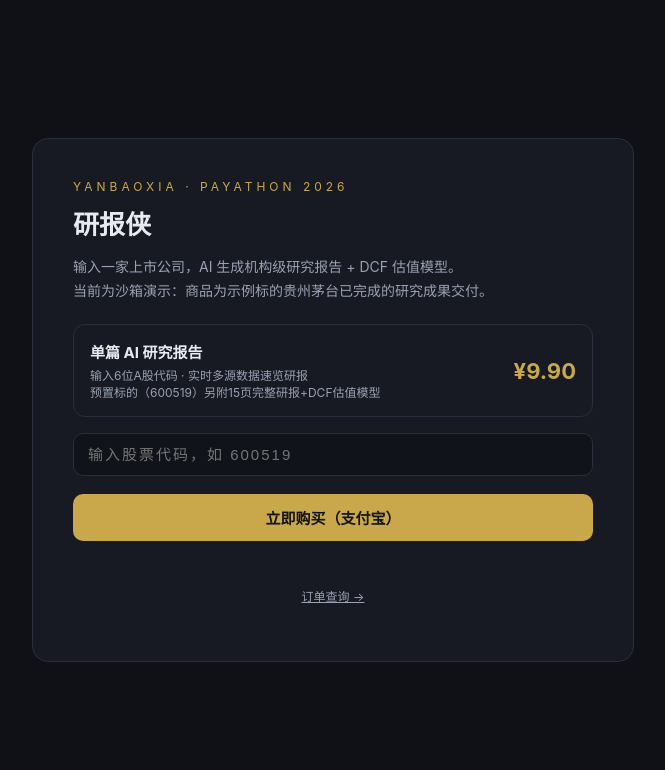
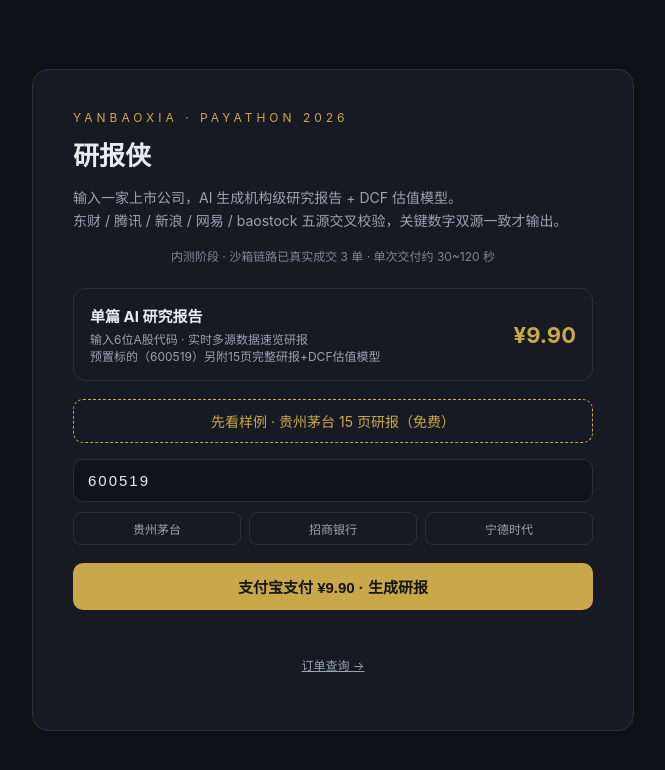
Before and after one commit to yigenfeng0707-netizen/yanbaoxia-web, a website: page public/index.html in a window 1280 px wide. Shown: the whole page, without its empty margins (307-972 px from the left). Drawn offline with Linux system fonts and the light colour scheme.

Commit message:
落地页转化优化：付费前可见样例研报
- 首屏新增「先看样例 · 贵州茅台15页研报（免费）」，指向 /sample/600519-sample-report.pdf
- 新增信任条与五源交叉校验说明，移除「沙箱演示」劝退文案
- 股票代码预填 600519，并加贵州茅台/招商银行/宁德时代快捷 chips
- 按钮文案改为「支付宝支付 ¥9.90 · 生成研报」

```diff
--- a/public/index.html
+++ b/public/index.html
@@ -15,24 +15,32 @@
   button{width:100%;margin-top:18px;padding:13px;border:0;border-radius:10px;background:#c9a84c;color:#141414;font-size:15px;font-weight:700;cursor:pointer}
   button:disabled{opacity:.5;cursor:wait}
   #msg{color:#9aa1b2;font-size:13px;text-align:center;margin-top:12px;min-height:18px}
+  .trust{color:#7d8698;font-size:12px;margin-top:10px;line-height:1.6;text-align:center}
+  .sample{display:block;text-align:center;margin-top:18px;padding:11px;border:1px dashed #c9a84c;border-radius:10px;color:#c9a84c;text-decoration:none;font-size:14px}
+  .chips{display:flex;gap:8px;margin-top:10px}
+  .chips span{flex:1;text-align:center;padding:7px 0;border:1px solid #2a2f3d;border-radius:8px;font-size:12px;color:#9aa1b2;cursor:pointer}
 </style>
 </head>
 <body>
 <div class="card">
   <div class="tag">YANBAOXIA · PAYATHON 2026</div>
   <h1>研报侠</h1>
-  <p class="sub">输入一家上市公司，AI 生成机构级研究报告 + DCF 估值模型。<br>当前为沙箱演示：商品为示例标的贵州茅台已完成的研究成果交付。</p>
+  <p class="sub">输入一家上市公司，AI 生成机构级研究报告 + DCF 估值模型。<br>东财 / 腾讯 / 新浪 / 网易 / baostock 五源交叉校验，关键数字双源一致才输出。</p>
+  <div class="trust">内测阶段 · 沙箱链路已真实成交 3 单 · 单次交付约 30~120 秒</div>
   <div class="sku">
     <div><b>单篇 AI 研究报告</b><span>输入6位A股代码 · 实时多源数据速览研报<br>预置标的（600519）另附15页完整研报+DCF估值模型</span></div>
     <div class="price">¥9.90</div>
   </div>
-  <input id="stockCode" placeholder="输入股票代码，如 600519" maxlength="6" inputmode="numeric"
+  <a class="sample" href="/sample/600519-sample-report.pdf" target="_blank">先看样例 · 贵州茅台 15 页研报（免费）</a>
+  <input id="stockCode" value="600519" placeholder="输入股票代码，如 600519" maxlength="6" inputmode="numeric"
     style="width:100%;box-sizing:border-box;margin-top:16px;padding:12px 14px;border:1px solid #2a2f3d;border-radius:10px;background:#10131a;color:#e8eaf0;font-size:15px;letter-spacing:2px">
-  <button id="payBtn" onclick="pay('report_std')">立即购买（支付宝）</button>
+  <div class="chips"><span onclick="pick('600519')">贵州茅台</span><span onclick="pick('600036')">招商银行</span><span onclick="pick('300750')">宁德时代</span></div>
+  <button id="payBtn" onclick="pay('report_std')">支付宝支付 ¥9.90 · 生成研报</button>
   <div id="msg"></div>
   <p style="text-align:center;margin-top:14px"><a href="/orders" style="color:#9aa1b2;font-size:12px">订单查询 →</a></p>
 </div>
 <script>
+function pick(c){const el=document.getElementById('stockCode');el.value=c;document.getElementById('msg').textContent='';}
 async function pay(sku){
   const btn=document.getElementById('payBtn'), msg=document.getElementById('msg');
   btn.disabled=true; msg.textContent='正在创建订单…';
```
Also changed, not shown: 1 other file.
